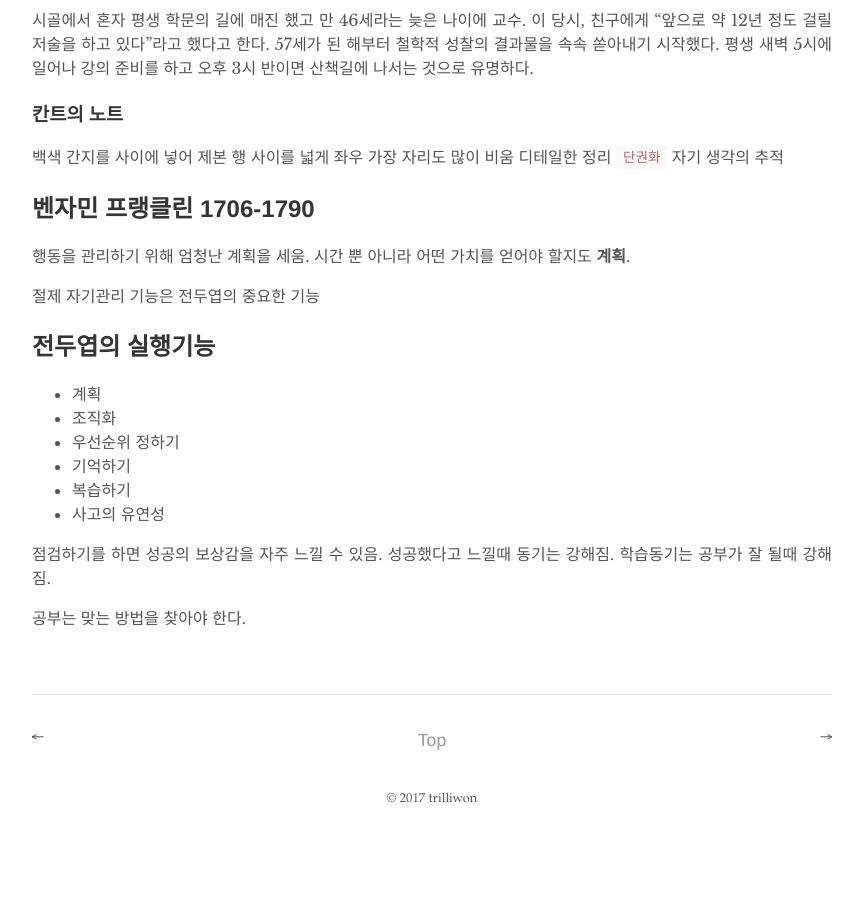
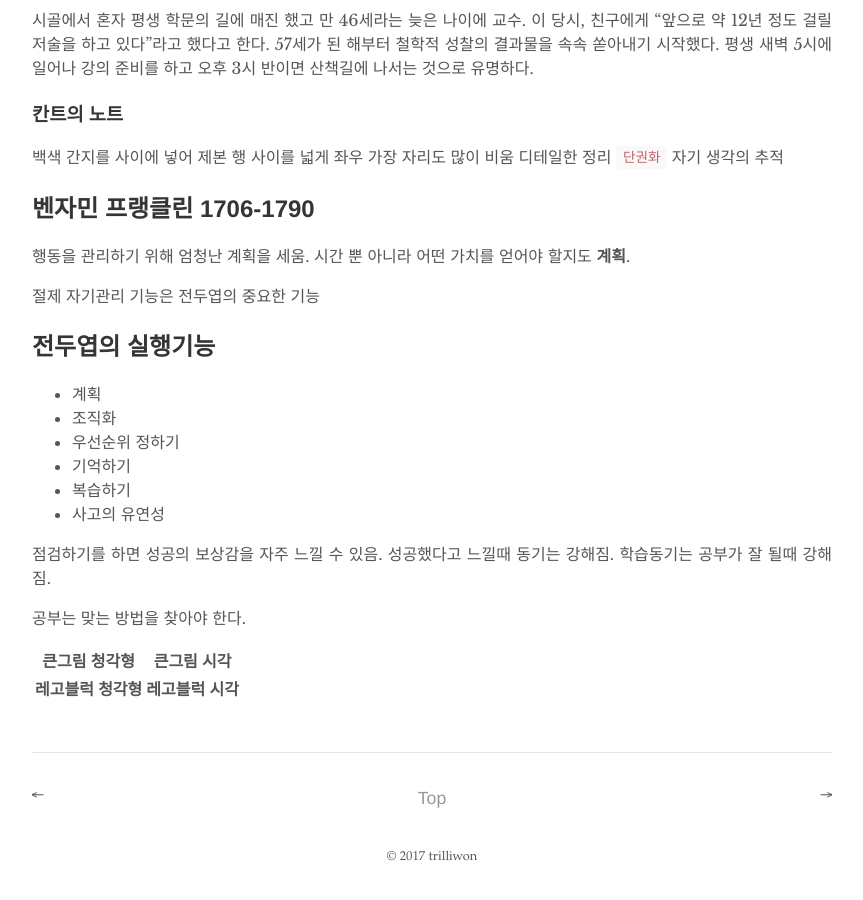
Before and after one commit to trilliwon/ABL, a Jekyll site: the page built from _posts/2017-11-23-howtostudy.md, in a window 1280 px wide and 900 px high, scrolled down 1160 px. Shown: the whole window, without its empty margins (208-1071 px from the left). Built offline with Jekyll 4.4.1, drawn with Linux system fonts in a browser that asks for light colours; before the commit the page ends 2002 px from its top, so only the background shows below that.

Commit message:
Thu Nov 23 15:14:03 KST 2017

```diff
--- a/_posts/2017-11-23-howtostudy.md
+++ b/_posts/2017-11-23-howtostudy.md
@@ -78,3 +78,8 @@ How to study
 
 
 공부는 맞는 방법을 찾아야 한다.
+
+
+|  큰그림 청각형  |  큰그림 시각 |
+| ----------- | ---------- |
+| **레고블럭 청각형** |  **레고블럭 시각** |
```
